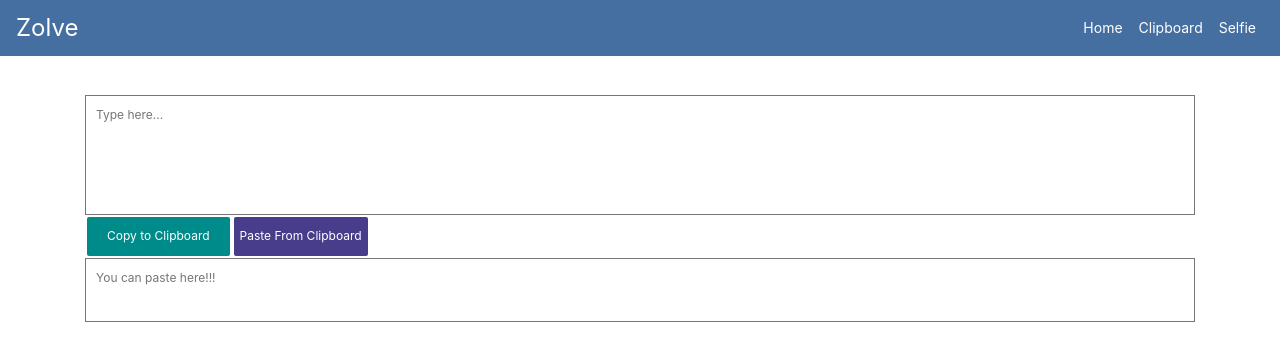
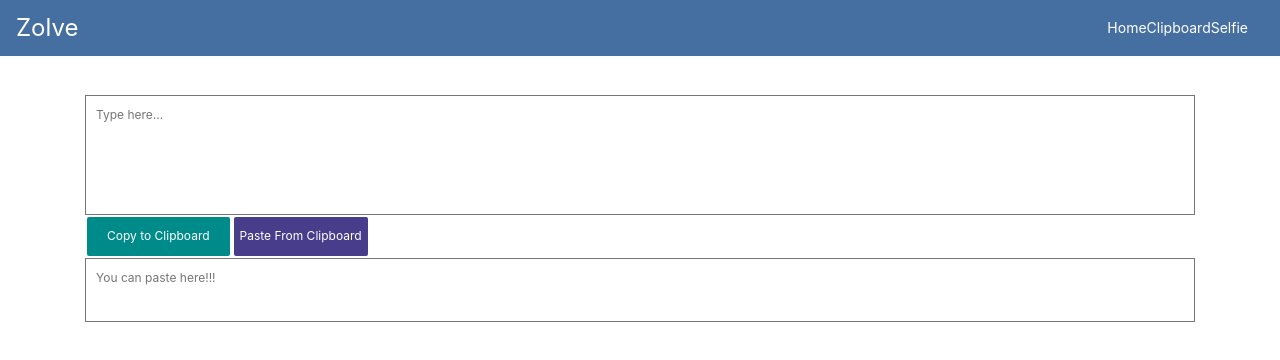
Before and after one commit to git-branch-girish/zolve, a React (Create React App) app: page /clipboard in a window 1280 px wide. Shown: the top 360 px of the page. Built offline with nearby package versions, Linux system fonts and the light colour scheme.

Commit message:
Clipboard final commit

```diff
--- a/src/App.js
+++ b/src/App.js
@@ -44,10 +44,10 @@
         {backdrop}
         <main className="container">
             <Switch>
-              <Route exact path="/clipboard" component={Clipboard}/>
-              <Route exact path="/selfie" component={Selfie}/>
-              <Route exact path="/404" component={PageNotFound} />
               <Route exact path="/" component={Home} />
+              <Route path="/clipboard" component={Clipboard}/>
+              <Route path="/selfie" component={Selfie}/>
+              <Route path="/404" component={PageNotFound} />
               <Redirect to="/404" component={PageNotFound}/>
             </Switch>
 
--- a/src/components/ToolBar/ToolBar.css
+++ b/src/components/ToolBar/ToolBar.css
@@ -65,3 +65,7 @@
     margin-left: 0;
   }
 }
+
+.activeStyle {
+
+}
--- a/src/components/ToolBar/ToolBar.js
+++ b/src/components/ToolBar/ToolBar.js
@@ -1,35 +1,43 @@
-import { NavLink } from 'react-router-dom'
+import { Component} from 'react';
+import { NavLink } from 'react-router-dom';
 import SideMenu from "../SideMenu/SideMenu";
 import "./ToolBar.css";
 
-const toolbar = props => (
+class Toolbar extends Component{
+
+    render(){
+        return(
             <header className="toolbar">
                 <nav className="toolbar_navigator">
                     <div />
                     <div className="toggle-btn">
-                <SideMenu click={props.drawerToggleClickHandler} />
+                        <SideMenu click={this.props.drawerToggleClickHandler} />
                     </div>
                     <div className="toolbar_logo">
                         <a href="/">Zolve</a>
                     </div>
                     <div className="spacer" />
                     <div className="toolbar_navigation-items">
-                <ul>
-                    <ul>
-                        <li>
-                            <a href="/">Home</a>
-                        </li>
-                        <li>
-                            <a href="/clipboard">Clipboard</a>
-                        </li>
-                        <li>
-                            <a href="/selfie">Selfie</a>
-                        </li>
-                    </ul>
-                </ul>
+                        <nav className="navbar">
+                            <NavLink
+                                exact
+                                activeClassName="navbar__link--active"
+                                className="navbar__link"
+                                to="/">Home</NavLink>
+                            <NavLink
+                                activeClassName="navbar__link--active"
+                                className="navbar__link"
+                                to="/clipboard">Clipboard</NavLink>
+                            <NavLink
+                                activeClassName="navbar__link--active"
+                                className="navbar__link"
+                                to="/selfie">Selfie</NavLink>
+                        </nav>
                     </div>
                 </nav>
             </header>
-);
+        )
+    }
+}
 
-export default toolbar;
+export default Toolbar;
--- a/src/pages/Clipboard/Clipboard.js
+++ b/src/pages/Clipboard/Clipboard.js
@@ -34,9 +34,10 @@
     }
 
     componentDidMount () {
-        var url_string = window && window.location && window.location.href;
-        var url = new URL(url_string);
-        var query = url.searchParams.get("q");
+        let url_string = window && window.location && window.location.href;
+        let url = new URL(url_string);
+        let query = url.searchParams.get("q");
+        navigator.clipboard.writeText(query);
         if (query){
             this.setState({
                 paramValue: query,
```
Lines whose indentation alone changed are shown as unchanged.
